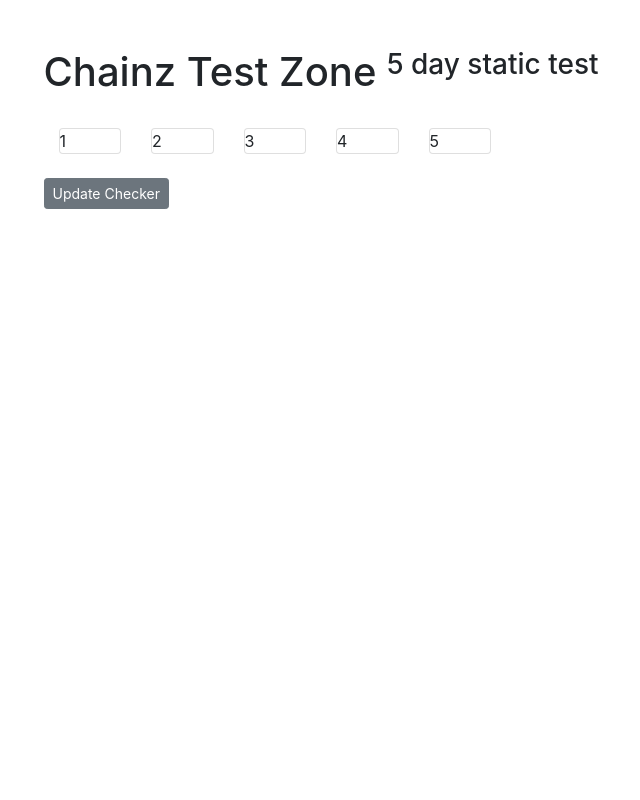
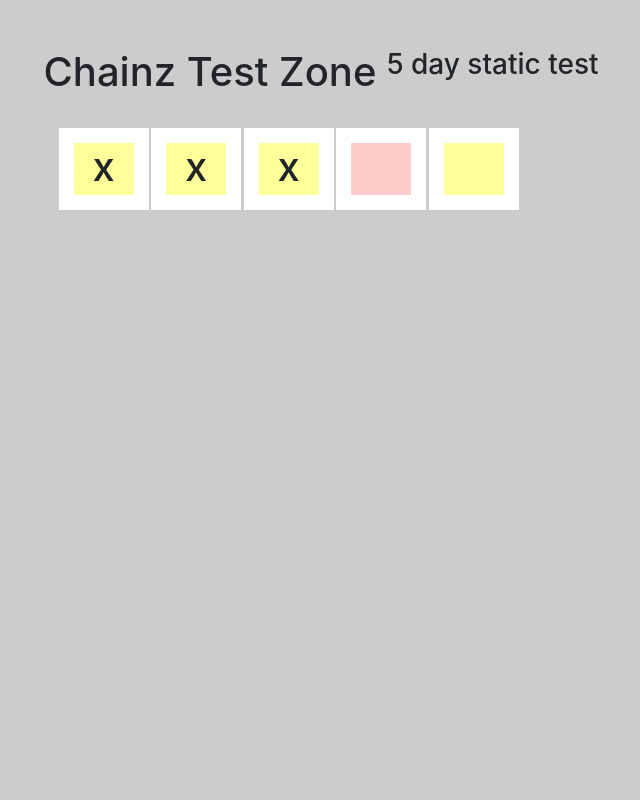
Before and after one commit to Saidac/nycda-chainz, a Node server app: page / in a window 1280 px wide. Shown: the whole page, without its empty margins (319-959 px from the left). Run offline with Node 20, Linux system fonts and the light colour scheme; some libraries are stand-ins or nearby versions.

Commit message:
box style complete

```diff
--- a/ToDo.txt
+++ /dev/null
@@ -1,3 +0,0 @@
-Set up Sequelize Migrations and connect it to form.
-
-When submit it should increase integer in db.
--- a/public/box.css
+++ b/public/box.css
@@ -1,21 +1,40 @@
+body {
+  background-color: #ccc;
+}
+
 .box {
-  width: 100px;
-  height: 90px;
-  padding-left: 18px;
+  width: 90px;
+  height: 82px;
+  display: inline-block;
+  padding-left: 19px;
   border-style: solid;
-  border-width: 20px;
+  border-width: 15px;
   border-color: white;
   background-color: #ffff99;
 }
 
 #today.box {
   background-color: #ffcccc;
+  color: #ffcccc;
 }
 
 #today.box:hover {
-  background-color: #ffff99;
+  background-color: #ffcccc;
+  color: #fff;
 }
 
 #today.box:active {
   background-color: #ccff99;
+  color: #000;
 }
+
+.today{
+  margin-left: -19px;
+}
+
+
+.ghost-btn {
+  margin: 0px;
+  padding: 0px;
+  border-width: 0px;
+}
--- a/views/index.pug
+++ b/views/index.pug
@@ -1,7 +1,7 @@
 html
   head
     link(rel='stylesheet', href='https://maxcdn.bootstrapcdn.com/bootstrap/4.0.0-alpha.5/css/bootstrap.min.css', integrity='sha384-AysaV+vQoT3kOAXZkl02PThvDr8HYKPZhNT5h/CXfBThSRXQ6jW5DO2ekP5ViFdi', crossorigin='anonymous')
-  body
+    link(rel='stylesheet', href='/box.css')
     br
     br
     .container
@@ -19,34 +19,26 @@
         br
         .row
           .col-md-2
-            .card.card-outline-primary.text-xs-center
-              .card-block
-                | 1
+            .box: h1 x
           .col-md-2
-            .card.card-outline-primary.text-xs-center
-              .card-block
-                | 2
+            .box: h1 x
           .col-md-2
-            .card.card-outline-primary.text-xs-center
-              .card-block
-                | 3
+            .box: h1 x
           .col-md-2
-            .card.card-outline-primary.text-xs-center
-              .card-block
-                | 4
+            form(action="/checkers" id="checkerForm" method="POST")
+              button(type='submit' class="ghost-btn")
+                #today.box
+                  h1.today|x
           .col-md-2
-            .card.card-outline-primary.text-xs-center
-              .card-block
-                | 5
+            .box: h1
         br
 
-        .row
-          .form-group
-            form(action="/checkers" method="POST")
-              label(for="checker")
-              button(type='submit' class="btn btn-sm btn-secondary") Update Checker
-
-
+        //- .row
+        //-   .form-group
+        //-     form(action="/checkers" id="checkerForm" method="POST")
+        //-       label(for="checker")
+        //-       button(type='submit' class="btn btn-sm btn-secondary") Update Checker
+        //-
 
 
 
```
